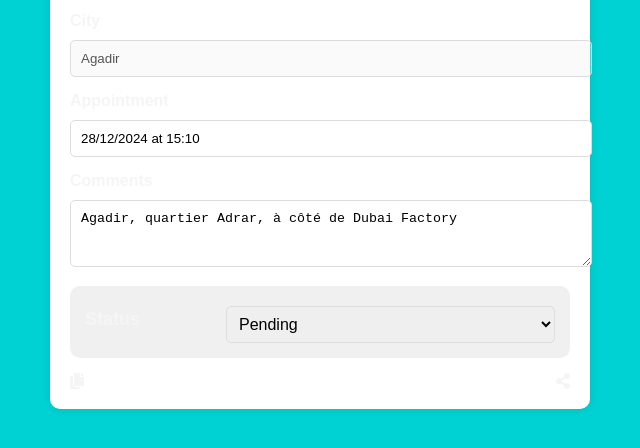
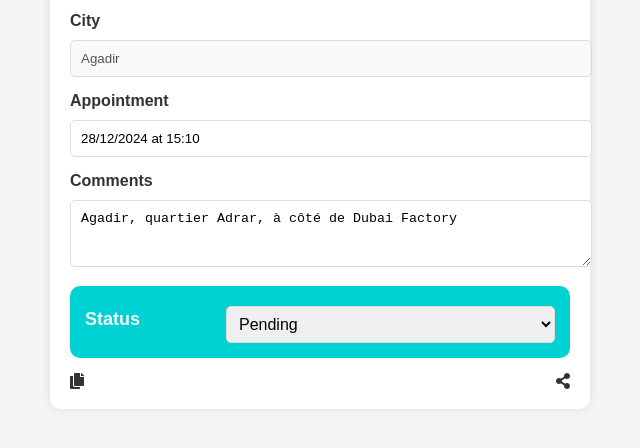
Before and after one commit to Chaimaerabia/referraltask, a plain HTML site: page index.html in a window 1280 px wide. Shown: the part 176-624 px from the top of the page, without its empty margins (320-960 px from the left). Drawn offline with Linux system fonts and the light colour scheme.

Commit message:
Update index.html

```diff
--- a/index.html
+++ b/index.html
@@ -11,8 +11,8 @@
         body {
             font-family: Arial, sans-serif;
             margin: 20px;
-            background-color: #00D1D2; /* Turquoise background */
-            color: #f5f5f5; /* Soft white text */
+            background-color: #f5f5f5; /* Light background color for the page */
+            color: #333; /* Standard text color */
         }
         .container {
             max-width: 500px;
@@ -41,11 +41,13 @@
             border: 1px solid #ddd;
             border-radius: 5px;
         }
+        /* Status block with turquoise background */
         .status-container {
             display: flex;
             justify-content: space-between;
             align-items: center;
-            background-color: #f0f0f0;
+            background-color: #00D1D2; /* Turquoise background */
+            color: #f5f5f5; /* Soft white text */
             padding: 15px;
             border-radius: 10px;
             font-size: 18px;
@@ -116,7 +118,7 @@
         <textarea rows="3" id="comments">Agadir, quartier Adrar, à côté de Dubai Factory</textarea>
     </div>
 
-    <!-- Status field with emphasis, moved after Comments -->
+    <!-- Status field with turquoise background, moved after Comments -->
     <div class="field status-container">
         <label>Status</label>
         <select id="status-dropdown">
```
